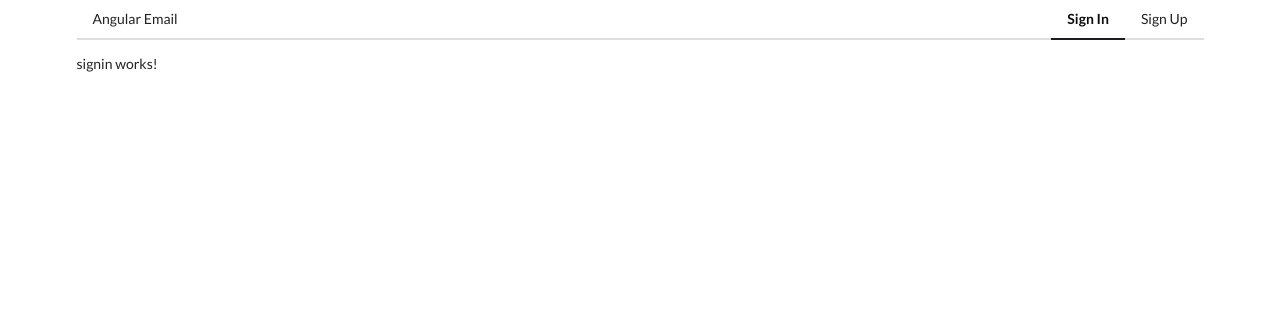
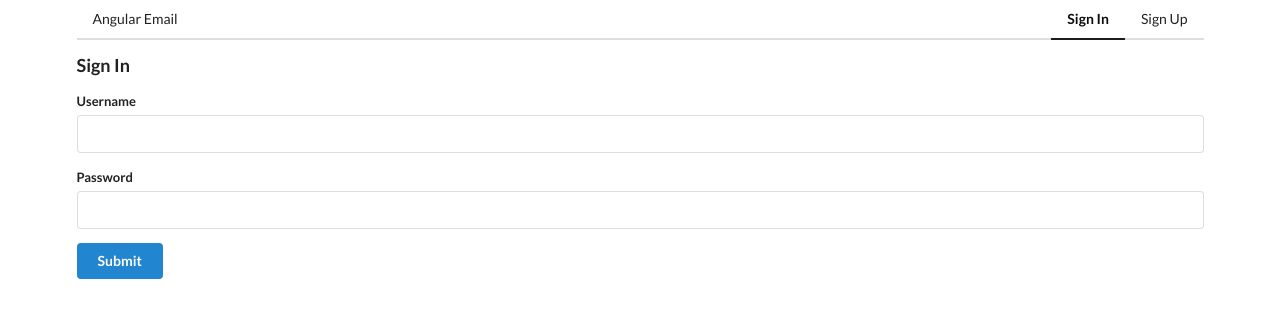
Before and after one commit to sharewithamar/emailclient, an Angular app: page / in a window 1280 px wide. Shown: the top 318 px of the page. Built offline with nearby package versions, Linux system fonts and the light colour scheme; no server answers.

Commit message:
signin Form

```diff
--- a/src/app/auth/signin/signin.component.html
+++ b/src/app/auth/signin/signin.component.html
@@ -1 +1,20 @@
-<p>signin works!</p>
+<h3>Sign In</h3>
+<form (ngSubmit)="onSubmit()" class="ui form" [formGroup]="authForm">
+  <app-input
+    inputType="text"
+    label="Username"
+    [control]="authForm.get('username')"
+  >
+  </app-input>
+
+  <app-input
+    inputType="password"
+    label="Password"
+    [control]="authForm.get('password')"
+  >
+  </app-input>
+
+  <button class="ui submit button primary">
+    Submit
+  </button>
+</form>
--- a/src/app/auth/signin/signin.component.ts
+++ b/src/app/auth/signin/signin.component.ts
@@ -1,15 +1,26 @@
 import { Component, OnInit } from '@angular/core';
+import { FormGroup, FormControl, Validators } from '@angular/forms';
 
 @Component({
   selector: 'app-signin',
   templateUrl: './signin.component.html',
-  styleUrls: ['./signin.component.css']
+  styleUrls: ['./signin.component.css'],
 })
 export class SigninComponent implements OnInit {
+  authForm = new FormGroup({
+    username: new FormControl('', [
+      Validators.required,
+      Validators.minLength(3),
+      Validators.maxLength(20),
+      Validators.pattern(/^[a-z0-9]+$/),
+    ]),
+    password: new FormControl('', [
+      Validators.required,
+      Validators.minLength(4),
+      Validators.maxLength(20),
+    ]),
+  });
+  constructor() {}
 
-  constructor() { }
-
-  ngOnInit() {
-  }
-
+  ngOnInit() {}
 }
```
